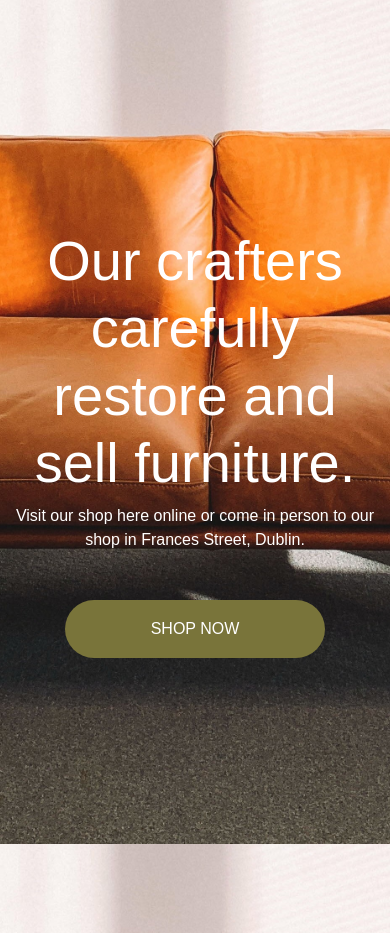
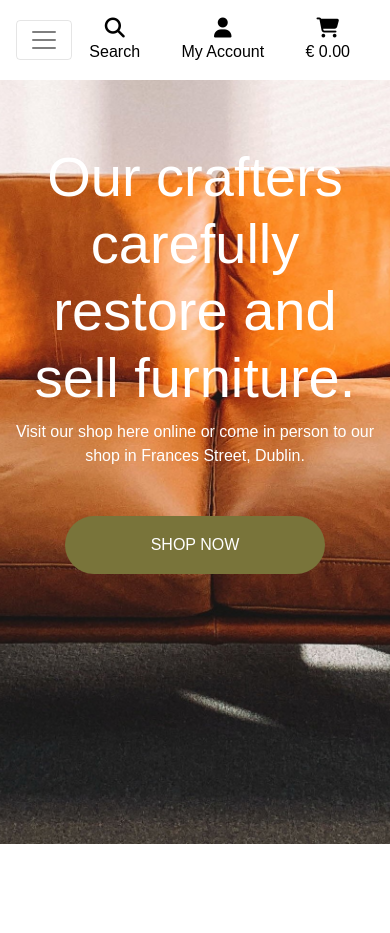
Before and after one commit to teresabowe/furniture-restoration-collective, a Django app: page / in a window 390 px wide. After the commit the page ends 844 px from the top, so only its background shows below. Run offline with Django 3.2, Linux system fonts and the light colour scheme; some libraries are stand-ins or nearby versions.

Commit message:
feat: add main navigation header and mobile header

```diff
--- a/static/css/base.css
+++ b/static/css/base.css
@@ -1,3 +1,6 @@
+html {
+    height: 100%;
+}
 
 ul {
     margin-bottom: 0rem;
@@ -6,8 +9,7 @@ ul {
 body {
     background: url('/media/martin-pechy-bpg-ngqrPc8-unsplash.jpg') no-repeat center center fixed;
     background-size: cover;
-    background-position: top;
-    height: calc(130vh - 164px);
+    height: calc(110vh - 164px);
     color: #555;
     font-family: 'Poppins', sans-serif;
 }
--- a/templates/base.html
+++ b/templates/base.html
@@ -44,18 +44,18 @@
                 </a>
             </div>
             <div class="col-12 col-lg-6 my-auto py-1 py-lg-0">
-                <ul class="list-inline list-unstyled text-center text-lg-right">
+                <ul class="list-inline list-unstyled d-flex align-items-center justify-content-end">
                     <li class="list-inline-item">
-                        <form method="GET" action="">
-                            <div class="p-1 small btn rounded-pill shadow mb-4">
-                                <div class="input-group ml-2">
-                                    <input type="search" placeholder="Search.." name="q" aria-describedby="button-addon1" class="border-0">
-                                    <div class="input-group-append">
-                                        <button id="button-addon1" type="submit" class="btn btn-link"><i class="fa fa-search"></i></button>
-                                    </div>
-                                </div>
+                        <div class="input-group">
+                            <input class="form-control border border-black rounded-0" type="text" name="q" placeholder="Search our site">
+                            <div class="input-group-append">
+                                <button class="form-control form-control btn btn-black border border-black rounded-0" type="submit">
+                                    <span class="icon">
+                                        <i class="fas fa-search"></i>
+                                    </span>
+                                </button>
                             </div>
-                        </form>
+                        </div>
                     </li>
                     <li class="list-inline-item dropdown">
                         <a class="text-black nav-link" href="#" id="user-options" data-toggle="dropdown" aria-haspopup="true" aria-expanded="false">
@@ -94,6 +94,15 @@
                 </ul>
             </div>
         </div>
+        <div class="row bg-white">
+            <nav class="navbar navbar-expand-lg navbar-light w-100">
+                <button class="navbar-toggler" type="button" data-toggle="collapse" data-target="#main-nav" aria-controls="main-nav" aria-expanded="false" aria-label="Toggle navigation">
+                    <span class="navbar-toggler-icon"></span>
+                </button>
+                {% include 'includes/mobile-top-header.html' %}
+                {% include 'includes/main-nav.html' %}
+            </nav>
+        </div>
     </header>
 
     {% if messages %}
--- /dev/null
+++ b/templates/includes/main-nav.html
@@ -0,0 +1,78 @@
+<div class="collapse navbar-collapse" id="main-nav">
+    <ul class="navbar-nav w-auto mx-auto">
+        <li class="nav-item dropdown">
+            <a class="logo-font nav-link text-black mr-5" href="#" id="all-products-link" data-toggle="dropdown" aria-haspopup="true" aria-expanded="false">
+                All Products
+            </a>
+            <div class="dropdown-menu border-0" aria-labelledby="all-products-link">
+                <a href="" class="dropdown-item">By Price</a>
+                <a href="" class="dropdown-item ">By Category</a>
+                <a href="" class="dropdown-item ">By Crafter</a>
+                <a href="" class="dropdown-item ">By Source</a>
+                <a href="" class="dropdown-item">All Products</a>
+            </div>
+        </li>
+
+        <li class="nav-item dropdown">
+            <a class="logo-font nav-link text-black mr-5" href="#" id="clothing-link" data-toggle="dropdown" aria-haspopup="true" aria-expanded="false">
+                Living
+            </a>
+            <div class="dropdown-menu border-0" aria-labelledby="clothing-link">
+                <a href="" class="dropdown-item">Sofas</a>
+                <a href="" class="dropdown-item">Shelving &amp; Book Cases</a>
+                <a href="" class="dropdown-item">Side Tables</a>
+                <a href="" class="dropdown-item">All Living</a>
+            </div>
+        </li>
+
+        <li class="nav-item dropdown">
+            <a class="logo-font nav-link text-black mr-5" href="#" id="homeware-link" data-toggle="dropdown" aria-haspopup="true" aria-expanded="false">
+                Dining
+            </a>
+            <div class="dropdown-menu border-0" aria-labelledby="homeware-link">
+                <a href="" class="dropdown-item">Chairs</a>
+                <a href="" class="dropdown-item">Table &amp; Chairs</a>
+                <a href="" class="dropdown-item">Side Boards</a>
+                <a href="" class="dropdown-item">All Dining</a>
+            </div>
+        </li>
+
+        <li class="nav-item dropdown">
+            <a class="logo-font nav-link text-black mr-5" href="#" id="homeware-link" data-toggle="dropdown" aria-haspopup="true" aria-expanded="false">
+                Bedroom
+            </a>
+            <div class="dropdown-menu border-0" aria-labelledby="homeware-link">
+                <a href="" class="dropdown-item">Beds</a>
+                <a href="" class="dropdown-item">Wardrobes</a>
+                <a href="" class="dropdown-item">Dressing Tables</a>
+                <a href="" class="dropdown-item">Bedside Tables</a>
+                <a href="" class="dropdown-item">All Bedroom</a>
+            </div>
+        </li>
+
+        <li class="nav-item dropdown">
+            <a class="logo-font nav-link text-black mr-5" href="#" id="homeware-link" data-toggle="dropdown" aria-haspopup="true" aria-expanded="false">
+                Commercial Sales
+            </a>
+            <div class="dropdown-menu border-0" aria-labelledby="homeware-link">
+                <a href="" class="dropdown-item">Chairs</a>
+                <a href="" class="dropdown-item">Sofas</a>
+                <a href="" class="dropdown-item">Dressers</a>
+                <a href="" class="dropdown-item">Shelving &amp; Book Cases</a>
+                <a href="" class="dropdown-item">All Commercial Sales</a>
+            </div>
+        </li>
+
+        <li class="nav-item dropdown">
+            <a class="logo-font nav-link text-black" href="#" id="specials-link" data-toggle="dropdown" aria-haspopup="true" aria-expanded="false">
+                Special Offers
+            </a>
+            <div class="dropdown-menu border-0" aria-labelledby="specials-link">
+                <a href="" class="dropdown-item">New Arrivals</a>
+                <a href="" class="dropdown-item">Clearance</a>
+                <a href="" class="dropdown-item">All Specials</a>
+            </div>
+        </li>
+
+    </ul>
+</div>
--- /dev/null
+++ b/templates/includes/mobile-top-header.html
@@ -0,0 +1,56 @@
+<li class="list-inline-item">
+    <a class="text-black nav-link d-block d-lg-none" href="#" id="mobile-search" data-toggle="dropdown" aria-haspopup="true" aria-expanded="false">
+        <div class="text-center">
+            <div><i class="fas fa-search fa-lg"></i></div>
+            <p class="my-0">Search</p>
+        </div>
+    </a>
+    <div class="dropdown-menu border-0 w-100 p-3 rounded-0 my-0" aria-labelledby="mobile-search">
+        <form class="form" method="GET" action="">
+            <div class="input-group w-100">
+                <input class="form-control border border-black rounded-0" type="text" name="q" placeholder="Search our site">
+                <div class="input-group-append">
+                    <button class="form-control form-control btn btn-black border border-black rounded-0" type="submit">
+                        <span class="icon">
+                            <i class="fas fa-search"></i>
+                        </span>
+                    </button>
+                </div>
+            </div>
+        </form>
+    </div>
+</li>
+<li class="list-inline-item dropdown">
+    <a class="text-black nav-link d-block d-lg-none" href="#" id="user-options" data-toggle="dropdown" aria-haspopup="true" aria-expanded="false">
+        <div class="text-center">
+            <div><i class="fas fa-user fa-lg"></i></div>
+            <p class="my-0">My Account</p>
+        </div>
+    </a>
+    <div class="dropdown-menu border-0" aria-labelledby="user-options">
+        {% if request.user.is_authenticated %}
+            {% if request.user.is_superuser %}
+                <a href="{% url 'account_logout' %}" class="dropdown-item">Product Management</a>
+            {% endif %}
+            <a href="" class="dropdown-item">My Profile</a>
+            <a href="{% url 'account_logout' %}" class="dropdown-item">Logout</a>
+        {% else %}
+            <a href="{% url 'account_signup' %}" class="dropdown-item">Register</a>
+            <a href="{% url 'account_login' %}" class="dropdown-item">Login</a>
+        {% endif %}
+    </div>
+</li>
+<li class="list-inline-item">
+    <a class="{% if grand_total %}text-primary font-weight-bold{% else %}text-black{% endif %} nav-link d-block d-lg-none" href="">
+        <div class="text-center">
+            <div><i class="fa-solid fa-cart-shopping fa-lg"></i></div>
+            <p class="my-0">&#8364;
+                {% if grand_total %}
+                    ${{ grand_total|floatformat:2 }}
+                {% else %}
+                    0.00
+                {% endif %}
+            </p>
+        </div>
+    </a>
+</li>
```
Also changed, not shown: media/martin-pechy-bpg-ngqrPc8-unsplash.jpg.
